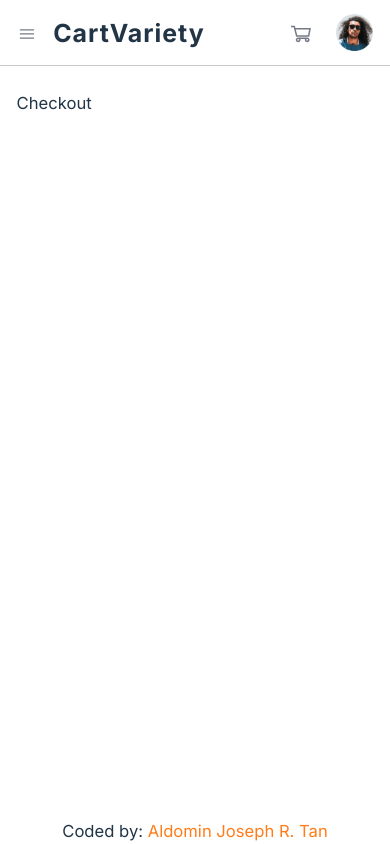
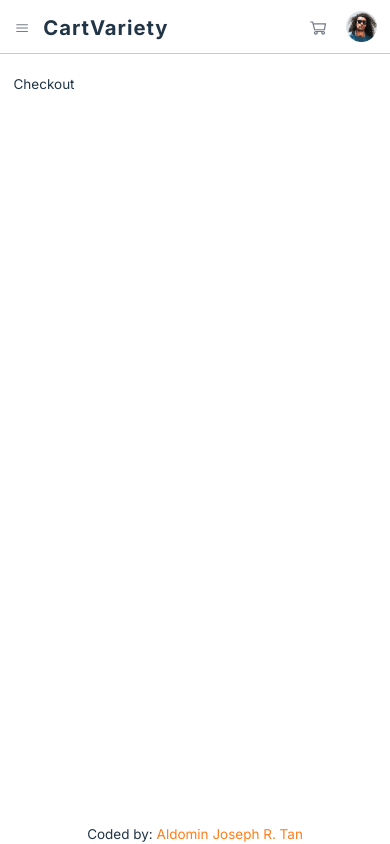
Before and after one commit to AJ-Tan/The-Odin-Project---Shopping-Cart, a React (Vite) app: page /checkout in a window 390 px wide. Built offline with nearby package versions, Linux system fonts and the light colour scheme; no server answers.

Commit message:
Adjusted root minimum font size clamp.

```diff
--- a/src/index.css
+++ b/src/index.css
@@ -14,7 +14,7 @@
   color: rgba(255, 255, 255, 0.87);
   background-color: #242424;
 
-  font-size: clamp(15px, calc((100vw - 20px) * 0.0449), 19px);
+  font-size: clamp(13.5px, calc((100vw - 20px) * 0.0356), 19px);
   font-synthesis: none;
   text-rendering: optimizeLegibility;
   -webkit-font-smoothing: antialiased;
```
